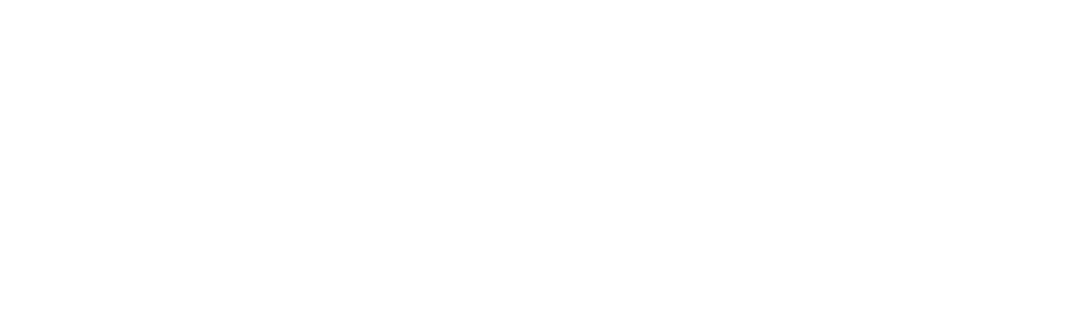
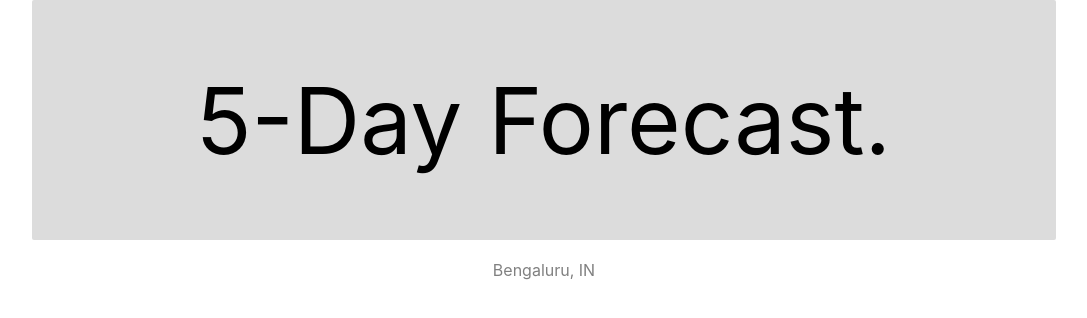
Before and after one commit to sdhanishk/weather-forecast, a React (Create React App) app: page / in a window 1280 px wide. Shown: the top 318 px of the page, without its empty margins (96-1183 px from the left). Built offline with nearby package versions, Linux system fonts and the light colour scheme.

Commit message:
Added utils and tests to get string from objects and rendering the same

```diff
--- a/src/App.css
+++ b/src/App.css
@@ -1,3 +1,22 @@
 #container {
   text-align: center;
 }
+
+#heading {
+  background-color: gainsboro;
+  width: 80%;
+  height: 30vh;
+  min-height: 30px;
+  margin: auto;
+  font-size:calc(12px + 10vmin);
+  border-radius: 2px;
+  display: flex;
+  align-items: center;
+  justify-content: center;
+  margin-bottom: 20px;
+}
+
+#location {
+  color: gray;
+  margin-bottom: 20px;
+}
--- a/src/App.js
+++ b/src/App.js
@@ -1,11 +1,21 @@
 import './App.css';
 import { getLocationFromData } from './data/data-parser';
+import { getStringFromObject } from './utils/index';
 
 function App() {
 
+  const locationString = getStringFromObject({
+    object: getLocationFromData(),
+    keyOrder: ['city', 'country'],
+    separator: ', '
+  });
+
   return (
     <div id="container">
-
+      <div id="heading">
+        <label id="heading-label">5-Day Forecast.</label>
+      </div>
+      <label id="location">{locationString}</label>
     </div>
   );
 
--- /dev/null
+++ b/src/utils/index.js
@@ -0,0 +1,32 @@
+function CustomException(message, name) {
+  this.message = message;
+  this.name = name;
+}
+
+function getStringFromObject({object, keyOrder, separator = ' '}) {
+
+  if (typeof object !== 'object' || !Array.isArray(keyOrder) || typeof separator !== 'string') {
+    throw new CustomException('Invalid arguments.', 'ArgumentException');
+  }
+
+  let formattedString = "";
+
+  for (let index = 0; index < keyOrder.length; index++) {
+
+    let _separator = separator;
+
+    if (index === 0) {
+      _separator = '';
+    }
+
+    formattedString += _separator + object[keyOrder[index]];
+
+  }
+
+  return formattedString;
+
+}
+
+export {
+  getStringFromObject
+}
```
Also changed, not shown: 2 other files (tests, documents, lock files or other folders).
